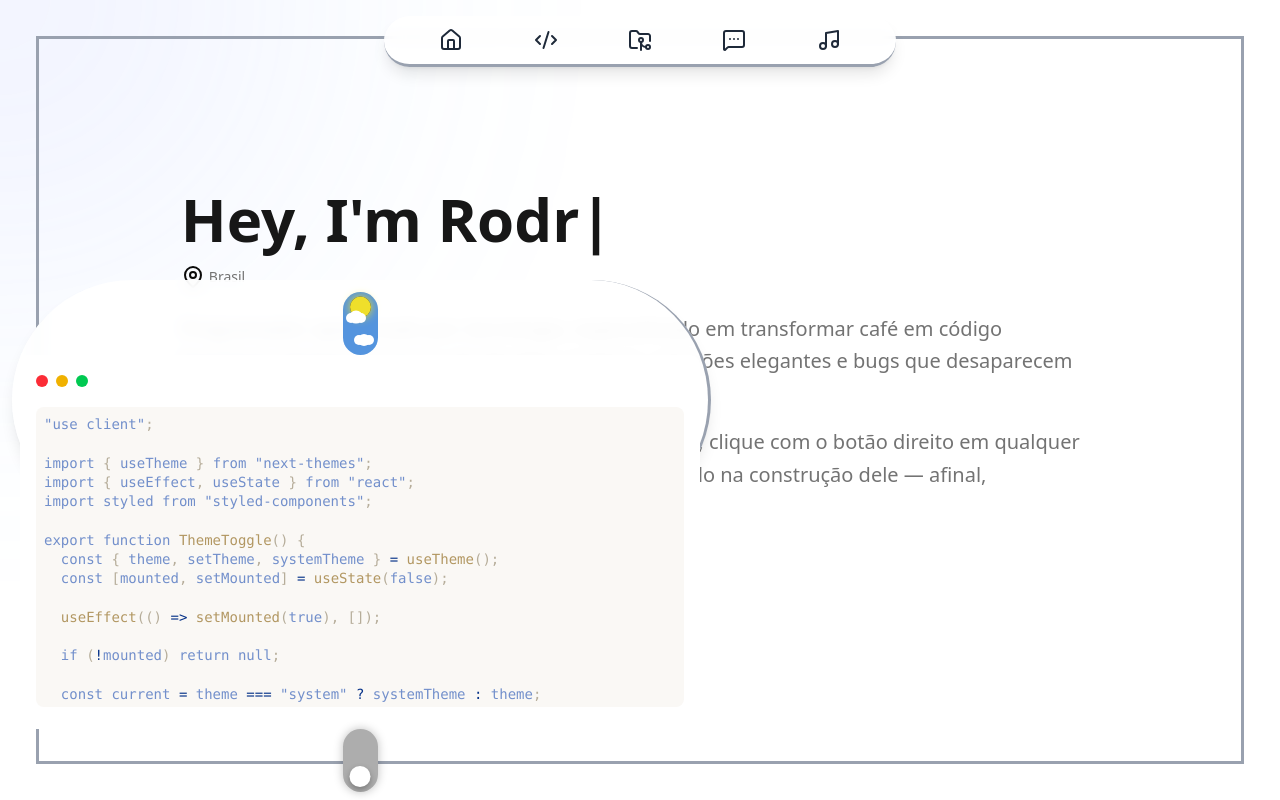
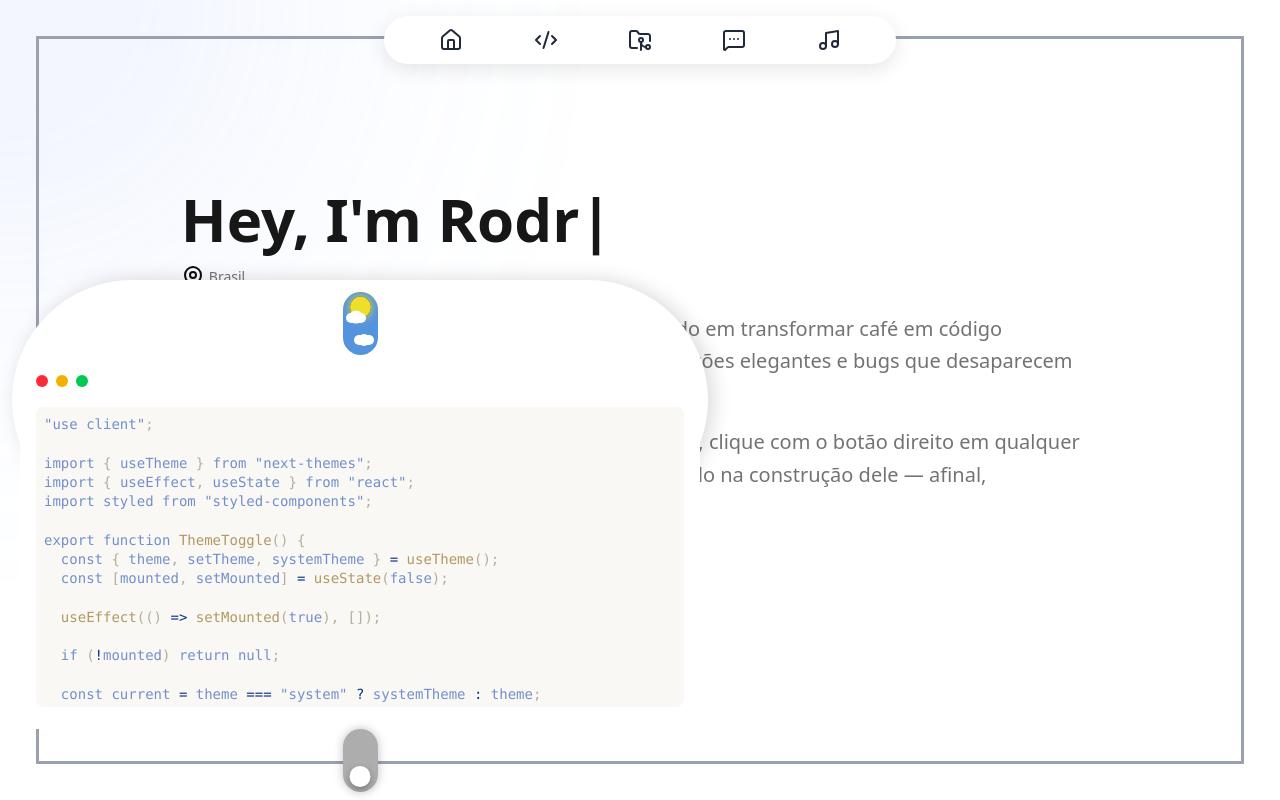
Before and after one commit to Rodrigoscast/portfolio, a Next.js app: page / in a window 1280 px wide. Built offline with nearby package versions, Linux system fonts and the light colour scheme; grey boxes are pictures that could not be loaded.

Commit message:
Corrigindo Layout

```diff
--- a/components/layout.tsx
+++ b/components/layout.tsx
@@ -130,8 +130,9 @@ export default function Layout({ children }: { children: React.ReactNode }) {
           initial={{ opacity: 0, x: -50 }}
           animate={{ opacity: 1, x: 0 }}
           transition={{ delay: 2.4, duration: 0.8 }}
-          className='fixed left-3 top-1/2 -translate-y-1/2 z-20 border-r-3 border-gray-400 flex flex-col flex rounded-full bg-white/90 text-sm font-medium text-base-800 shadow-lg shadow-base-800/5 backdrop-blur dark:bg-white/10 dark:text-base-200 dark:ring-white/10 h-3/10 px-2 py-3 justify-around items-center'
+          className='fixed left-3 top-1/2 -translate-y-1/2 z-20 flex flex-col flex rounded-full bg-white dark:bg-sidebar text-sm font-medium text-base-800 shadow-[5px_0_20px_rgba(0,0,0,0.15)] shadow-base-800/5 dark:shadow-gray-600 h-3/10 px-2 py-3 justify-around items-center'
         >
+
           <ContextMenu>
             <ContextMenuTrigger>
               <ThemeToggle />
@@ -158,7 +159,7 @@ export default function Layout({ children }: { children: React.ReactNode }) {
             initial={{ opacity: 0, y: -50 }}
             animate={{ opacity: 1, y: 0 }}
             transition={{ delay: 2.4, duration: 0.8 }}
-            className="flex rounded-full bg-white/90 text-sm font-medium border-b-3 border-gray-400 text-base-800 shadow-lg shadow-base-800/5 backdrop-blur dark:bg-white/10 dark:text-base-200 dark:ring-white/10 w-2/5 px-5 py-3 justify-around"
+            className="flex rounded-full text-sm font-medium bg-white dark:bg-sidebar shadow-[0_5px_20px_rgba(0,0,0,0.1)] shadow-base-800/5 dark:shadow-gray-600 w-2/5 px-5 py-3 justify-around"
           >
             <House onClick={() => scrollToSection("home")} className='cursor-pointer hover:scale-110 hover:rotate-15 transition-all duration-200 ease-in-out' />
             <Code2 onClick={() => scrollToSection("code")} className='cursor-pointer hover:scale-110 hover:rotate-15 transition-all duration-200 ease-in-out' />
```
